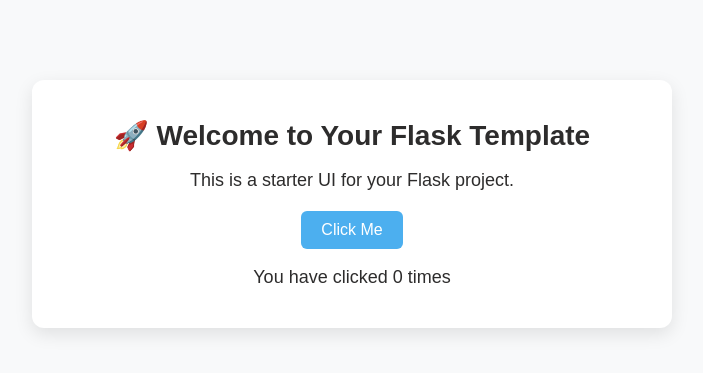
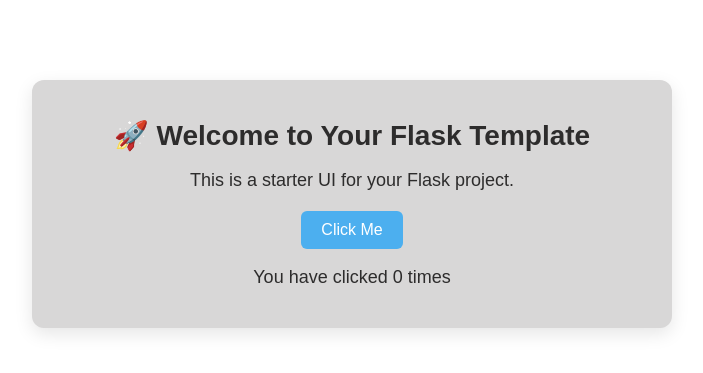
Before and after one commit to ardalan-jalal/flask_template, a Flask app: page / in a window 1280 px wide. Shown: the top 373 px of the page, without its empty margins (288-991 px from the left). Run offline with Flask 3, Linux system fonts and the light colour scheme.

Commit message:
Update style.css

```diff
--- a/static/css/style.css
+++ b/static/css/style.css
@@ -1,6 +1,6 @@
 body {
     font-family: Arial, sans-serif;
-    background: #f8f9fa;
+    background: #ffffff;
     margin: 0;
     padding: 0;
     color: #2d2c2c;
@@ -11,7 +11,7 @@
     max-width: 600px;
     margin: 80px auto;
     padding: 20px;
-    background: white;
+    background: rgb(216, 215, 215);
     border-radius: 12px;
     box-shadow: 0 6px 18px rgba(0,0,0,0.1);
 }
```
